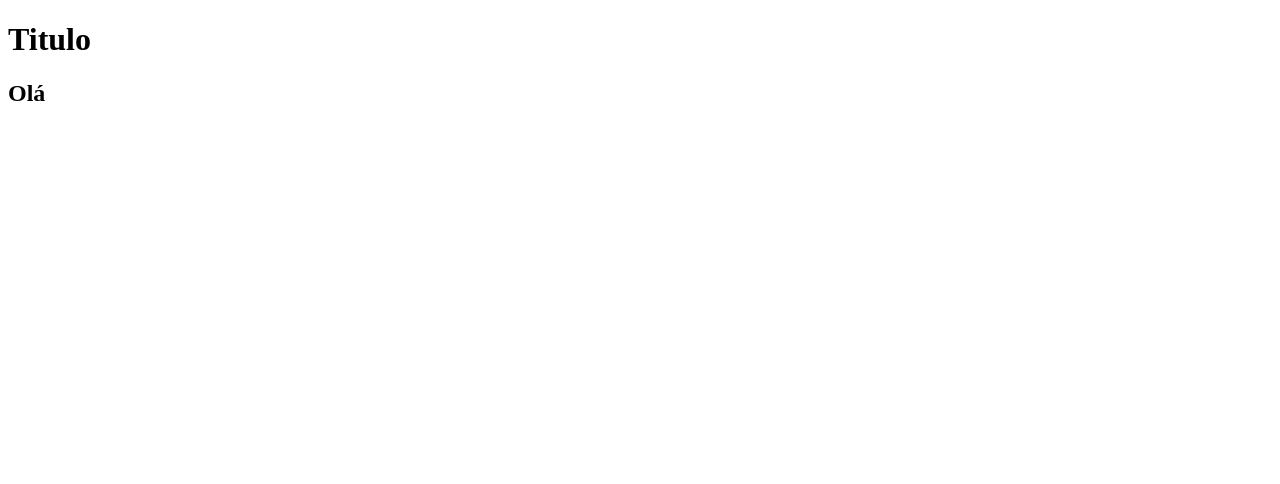
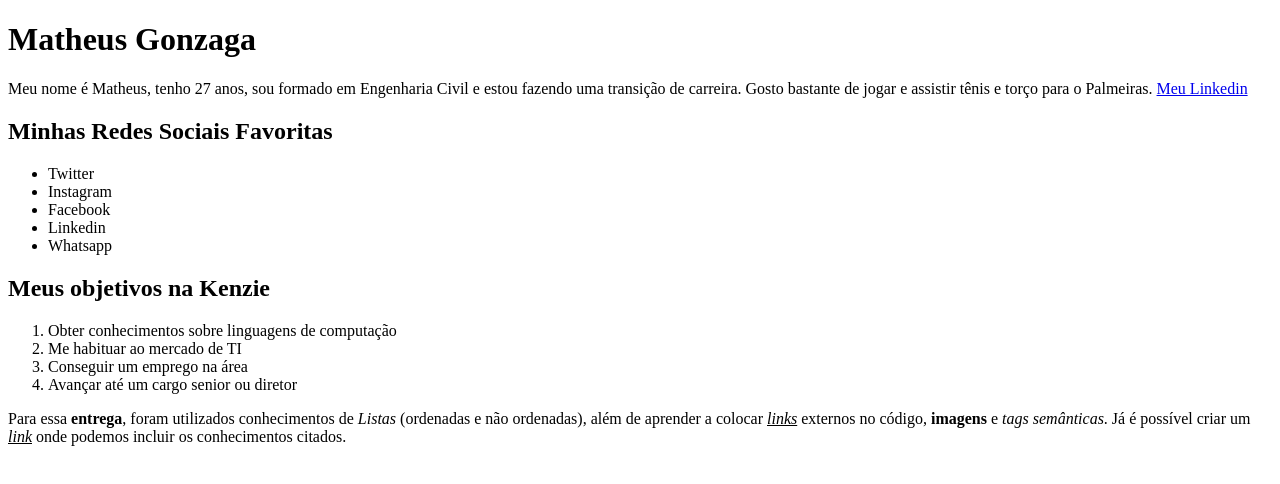
Before and after one commit to mathssg/Aulas_git_kenzie, a plain HTML site: page index.html in a window 1280 px wide. Drawn offline with Linux system fonts and the light colour scheme.

Commit message:
alteracao

```diff
--- a/index.html
+++ b/index.html
@@ -1,13 +1,53 @@
 <!DOCTYPE html>
-<html lang="en">
+<html lang="pt-BR">
 <head>
     <meta charset="UTF-8">
-    <meta http-equiv="X-UA-Compatible" content="IE=edge">
-    <meta name="viewport" content="width=device-width, initial-scale=1.0">
-    <title>Projeto Git</title>
+    <title>Document</title>
 </head>
 <body>
-    <h1>Titulo</h1>
-    <h2>Olá</h2>
+        <div>
+    <header>
+        <h1>Matheus Gonzaga</h1>
+        <p>Meu nome é Matheus, tenho 27 anos, sou formado em Engenharia Civil e estou fazendo uma transição de carreira.
+     Gosto bastante de jogar e assistir tênis e torço para o Palmeiras.
+      <a href="https://www.linkedin.com/in/mathssg/" target="_blank"> Meu Linkedin</a>   </p>
+     </div>
+
+    <section>
+        <div>
+
+        <h2>Minhas Redes Sociais Favoritas</h2>
+        <ul>
+            <li>Twitter</li>
+            <li>Instagram</li>
+            <li>Facebook</li>
+            <li>Linkedin</li>
+            <li>Whatsapp</li>
+        </ul>
+    </section>
+    </div>
+
+    <div>
+        <section>
+            <h2>Meus objetivos na Kenzie</h2>
+            <ol>
+                <li>Obter conhecimentos sobre linguagens de computação</li>
+                <li>Me habituar ao mercado de TI</li>
+                <li>Conseguir um emprego na área</li>
+                <li>Avançar até um cargo senior ou diretor</li>
+            </ol>
+        </section>
+    </div>
+
+    <article>
+    Para essa <strong>entrega</strong>, foram utilizados conhecimentos de <em>Listas</em> (ordenadas e não ordenadas),
+    além de aprender a colocar <em><u>links</u></em> externos no código, <strong>imagens</strong> e <em>tags semânticas</em>.
+    Já é possível criar um <em><u>link</u></em> onde podemos incluir
+    os conhecimentos citados.
+
+
+    </article>
+
+    </header>
 </body>
 </html>
```
